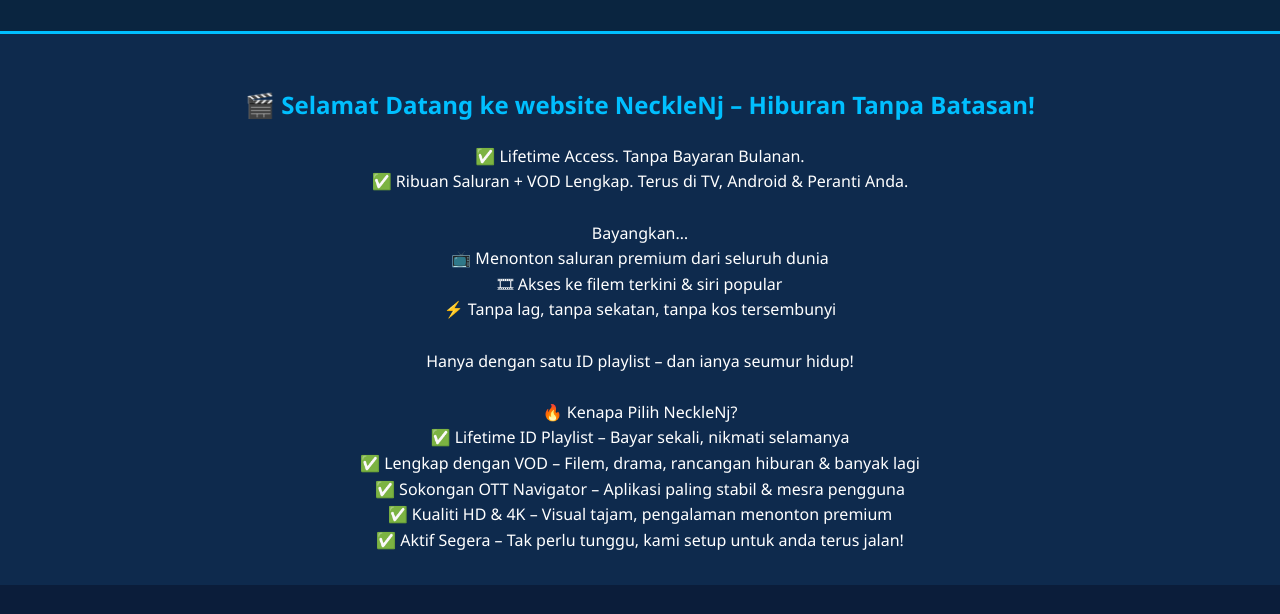
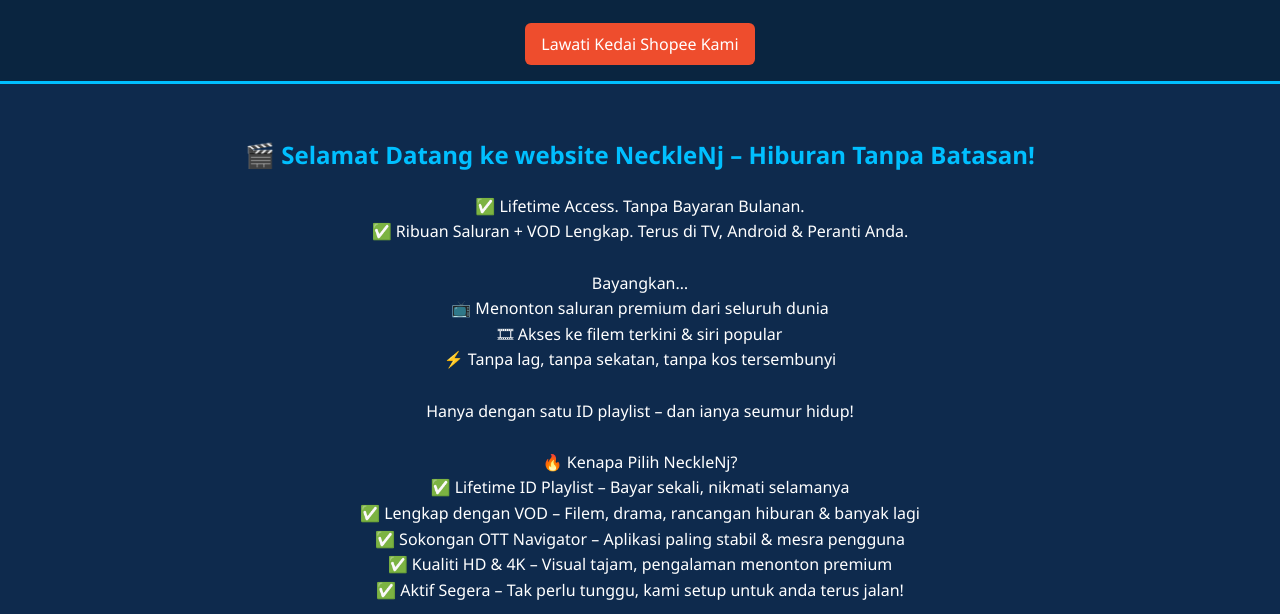
Before and after one commit to mokm32/id-ott-navigator-termurah, a plain HTML site: page index.html in a window 1280 px wide. Shown: the part 94-708 px from the top of the page. Drawn offline with Linux system fonts and the light colour scheme.

Commit message:
Update index.html

```diff
--- a/index.html
+++ b/index.html
@@ -45,6 +45,25 @@
     header p {
       font-size: 1.1rem;
       margin-top: 0.5rem;
+    }
+
+    .shopee-button {
+      background-color: #ee4d2d; /* Shopee orange color */
+      color: white;
+      border: none;
+      padding: 10px 16px;
+      border-radius: 6px;
+      cursor: pointer;
+      transition: background-color 0.3s, transform 0.2s;
+      margin-top: 0.5rem;
+      display: inline-block;
+      text-decoration: none;
+      font-size: 1rem;
+    }
+
+    .shopee-button:hover {
+      background-color: #d43c1f;
+      transform: scale(1.05);
     }
 
     .hero {
@@ -549,6 +568,7 @@
   <header>
     <h1>NeckleNj</h1>
     <p>Jual ID OTT Navigator + VOD Lifetime</p>
+    <a href="https://shopee.com.my/shop/19685484" target="_blank" class="shopee-button">Lawati Kedai Shopee Kami</a>
   </header>
 
   <section class="hero">
@@ -638,19 +658,19 @@
     <div class="faq-item">
       <button class="faq-question">Apakah OTT Navigator dan bagaimana ia berfungsi?</button>
       <div class="faq-answer">
-        <p>OTT Navigator ialah aplikasi untuk menstrim saluran TV dan VOD. Selepas pembelian, anda akan menerima ID playlist untuk akses seumur hidup.</p>
+        <p>OTT Navigator ialah aplikasi untuk menstrim saluran TV dan VOD. Selepas pembelian, anda akan menerima ID playlist untuk Lifetime-Guna Selagi Boleh.</p>
       </div>
     </div>
     <div class="faq-item">
       <button class="faq-question">Adakah saya perlu membayar setiap bulan?</button>
       <div class="faq-answer">
-        <p>Tidak, semua pakej adalah bayaran sekali sahaja untuk akses seumur hidup.</p>
+        <p>Tidak, semua pakej adalah bayaran sekali sahaja untuk akses Lifetime-Guna Selagi Boleh.</p>
       </div>
     </div>
     <div class="faq-item">
       <button class="faq-question">Bagaimana saya menerima ID selepas pembayaran?</button>
       <div class="faq-answer">
-        <p>Selepas pembayaran disahkan, kami akan menghantar ID playlist melalui WhatsApp atau e-mel dalam masa 24 jam.</p>
+        <p>Selepas pembayaran disahkan, kami akan menghantar ID playlist melalui WhatsApp dalam masa 3 - 30 minit.</p>
       </div>
     </div>
   </section>
```
